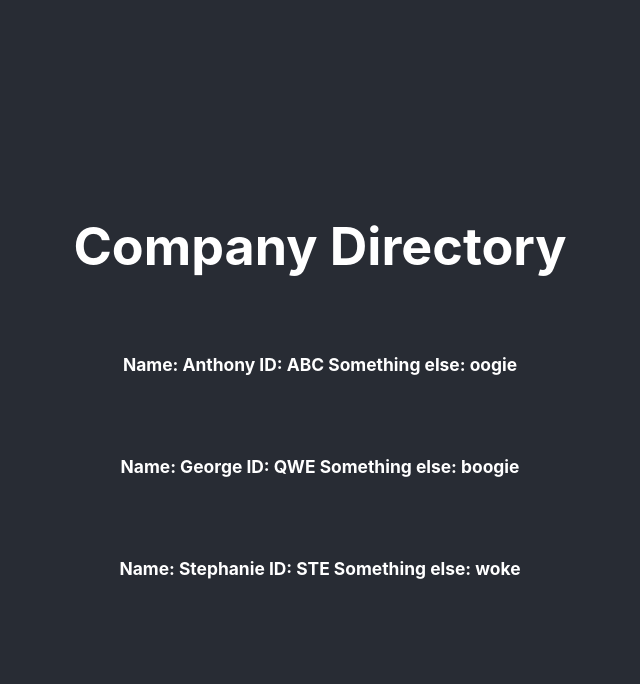
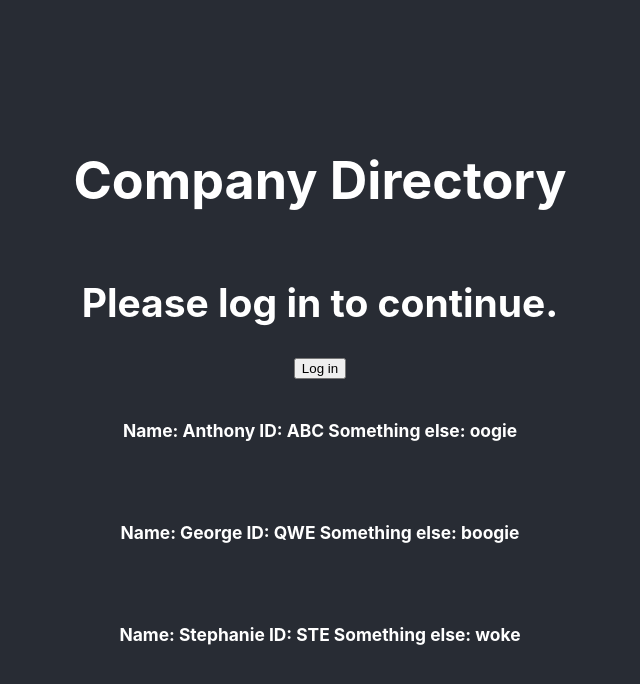
Before and after one commit to sandonl/react-learn, a React (Create React App) app: page / in a window 1280 px wide. Shown: the top 684 px of the page, without its empty margins (320-960 px from the left). Built offline with nearby package versions, Linux system fonts and the light colour scheme.

Commit message:
lesson 7 - conditional rendering (&& and Ternary)

```diff
--- a/src/App.js
+++ b/src/App.js
@@ -1,3 +1,4 @@
+import { useState } from "react";
 import "./App.css";
 import Employee from "./Employee";
 
@@ -26,17 +27,28 @@ function App() {
   };
   const firstEmployee = { ...baseEmployeeObject, ...employees[0] };
   console.log(firstEmployee);
+  const [loggedIn, setLoggedIn] = useState(false);
 
   return (
     <div className="App">
+      {employees && employees.length > 0 && (
         <header className="App-header">
           <h1> Company Directory </h1>
+          {loggedIn ? (
+            <h2> Hello! you are logged in </h2>
+          ) : (
+            <h2> Please log in to continue. </h2>
+          )}
+          <button onClick={() => setLoggedIn(!loggedIn)}>
+            {loggedIn ? " Log out" : "Log in"}
+          </button>
           {employees.map((employee) => (
             <div key={employee.id}>
               <Employee {...employee} />
             </div>
           ))}
         </header>
+      )}
     </div>
   );
 }
```
Lines whose indentation alone changed are shown as unchanged.
